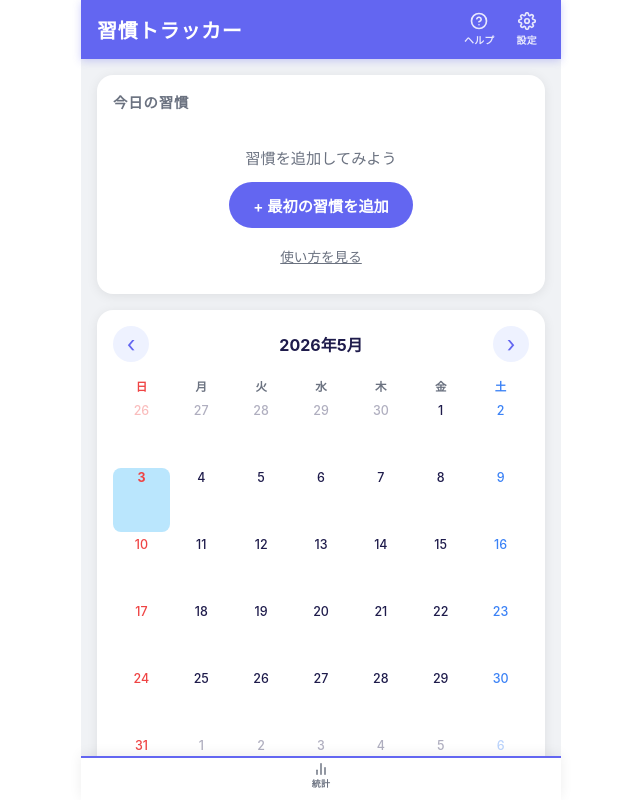
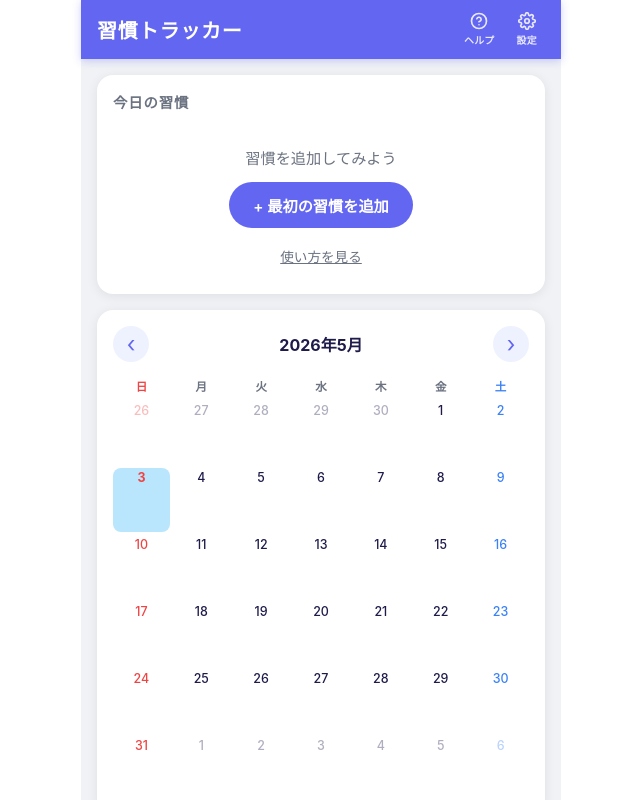
Before and after one commit to Junkoma2/habit-tracker, a React (Vite) app: page / in a window 1280 px wide. Shown: the whole page, without its empty margins (319-959 px from the left). Built offline with nearby package versions, Linux system fonts and the light colour scheme.

Commit message:
Try footer in normal document flow

```diff
--- a/src/App.css
+++ b/src/App.css
@@ -184,7 +184,6 @@
 .app-main {
   flex: 1;
   padding: 16px 16px;
-  padding-bottom: calc(var(--footer-height) + var(--footer-safe-padding) + 16px);
   display: flex;
   flex-direction: column;
   gap: 16px;
@@ -322,17 +321,13 @@
 
 /* Footer */
 .app-footer {
-  position: fixed;
-  bottom: 0;
-  left: 0;
-  right: 0;
   margin: 0 auto;
+  width: 100%;
   max-width: 480px;
   background: var(--color-surface);
   border-top: 2px solid var(--color-primary);
   box-shadow: 0 -2px 12px rgba(0, 0, 0, 0.07);
   padding-bottom: var(--footer-safe-padding);
-  z-index: 20;
 }
 
 .app-footer-inner {
```
